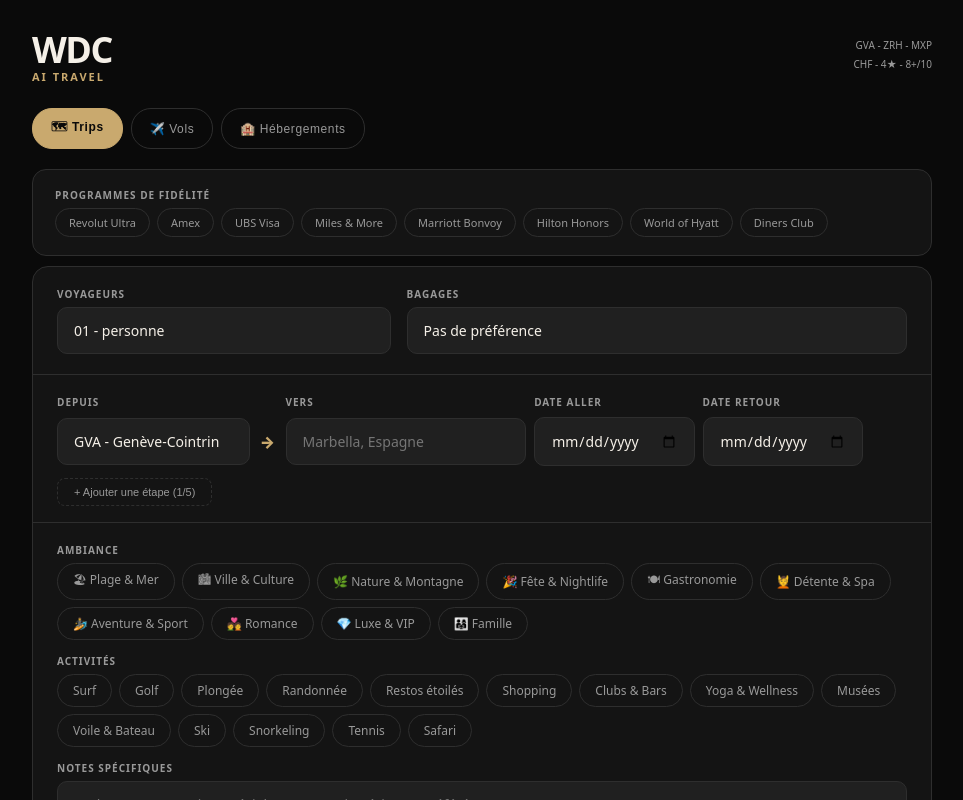
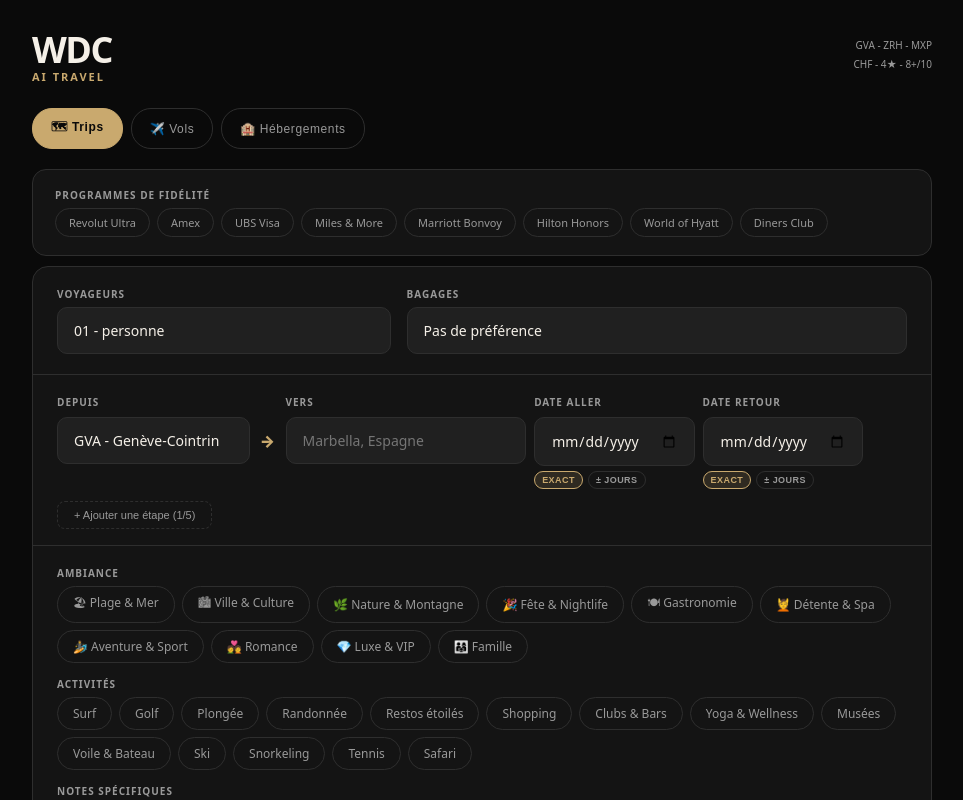
Before and after one commit to Beexfit/agent-voyage, a React (Vite) app in the folder agent-voyage/: page / in a window 1280 px wide. Shown: the top 800 px of the page, without its empty margins (158-1121 px from the left). Built offline with nearby package versions, Linux system fonts and the light colour scheme.

Commit message:
Update App.jsx

```diff
--- a/agent-voyage/src/App.jsx
+++ b/agent-voyage/src/App.jsx
@@ -861,6 +861,47 @@ function ResultsView({text}) {
   );
 }
 
+
+// ═══════════════════════════════════════════════════════════════════
+// DATE FLEX CELL — date input + exact/±jours toggle + slider
+// ═══════════════════════════════════════════════════════════════════
+
+function DateFlexCell({value, onChange, flex, onFlexChange}) {
+  return (
+    <div>
+      <input type="date" value={value} onChange={e=>onChange(e.target.value)} style={INP}/>
+      <div style={{display:"flex",alignItems:"center",marginTop:"5px",gap:"5px"}}>
+        <button onClick={()=>onFlexChange(0)} style={{
+          fontSize:"9px",fontWeight:"700",padding:"3px 7px",
+          borderRadius:"10px",border:`1px solid ${flex===0?C.gold:C.border}`,
+          background:flex===0?"rgba(201,169,110,0.15)":"transparent",
+          color:flex===0?C.gold:C.muted,cursor:"pointer",letterSpacing:"0.05em",whiteSpace:"nowrap",
+        }}>EXACT</button>
+        <button onClick={()=>onFlexChange(flex===0?3:flex)} style={{
+          fontSize:"9px",fontWeight:"700",padding:"3px 7px",
+          borderRadius:"10px",border:`1px solid ${flex>0?C.gold:C.border}`,
+          background:flex>0?"rgba(201,169,110,0.15)":"transparent",
+          color:flex>0?C.gold:C.muted,cursor:"pointer",letterSpacing:"0.05em",whiteSpace:"nowrap",
+        }}>{flex>0?`± ${flex}j`:"± JOURS"}</button>
+      </div>
+      {flex>0&&(
+        <div style={{marginTop:"7px",padding:"10px 12px",background:C.card2,borderRadius:"8px"}}>
+          <div style={{display:"flex",justifyContent:"space-between",marginBottom:"6px"}}>
+            <span style={{fontSize:"10px",color:C.muted,letterSpacing:"0.06em"}}>FLEXIBILITÉ</span>
+            <span style={{fontSize:"12px",fontWeight:"800",color:C.gold}}>± {flex} jour{flex>1?"s":""}</span>
+          </div>
+          <input type="range" min="1" max="21" step="1" value={flex}
+            onChange={e=>onFlexChange(+e.target.value)}
+            style={{width:"100%",accentColor:C.gold,cursor:"pointer"}}/>
+          <div style={{display:"flex",justifyContent:"space-between",fontSize:"9px",color:C.muted,marginTop:"4px"}}>
+            <span>± 1j</span><span>± 7j</span><span>± 14j</span><span>± 21j</span>
+          </div>
+        </div>
+      )}
+    </div>
+  );
+}
+
 // ═══════════════════════════════════════════════════════════════════
 // APP
 // ═══════════════════════════════════════════════════════════════════
@@ -878,7 +919,7 @@ export default function App() {
   const [loyaltyPoints, setLoyaltyPoints] = useState(0);
   const [from, setFrom] = useState("GVA");
   const [fromCustom, setFromCustom] = useState("");
-  const [legs, setLegs] = useState([{to:"",depDate:"",retDate:""}]);
+  const [legs, setLegs] = useState([{to:"",depDate:"",retDate:"",depFlex:0,retFlex:0}]);
   const [travelers, setTravelers] = useState("1");
   const [baggage, setBaggage] = useState("no_pref");
   const [vibes, setVibes] = useState([]);
@@ -896,7 +937,7 @@ export default function App() {
     return()=>clearInterval(timer.current);
   },[phase]);
 
-  const addLeg=()=>{if(legs.length<5)setLegs(l=>[...l,{to:"",depDate:l[l.length-1].retDate||"",retDate:""}]);};
+  const addLeg=()=>{if(legs.length<5)setLegs(l=>[...l,{to:"",depDate:l[l.length-1].retDate||"",retDate:"",depFlex:0,retFlex:0}]);};
   const removeLeg=idx=>setLegs(l=>l.filter((_,i)=>i!==idx));
   const updateLeg=(idx,field,val)=>{
     setLegs(l=>{
@@ -915,8 +956,8 @@ export default function App() {
     const legLines=legs.filter(l=>l.to).map((l,i)=>{
       const fp=i===0?airport:(legs[i-1].to||airport);
       const parts=[`Vol ${i+1} : ${fp} -> ${l.to}`];
-      if(l.depDate) parts.push(`départ ${l.depDate}`);
-      if(l.retDate) parts.push(i===legs.length-1?`retour ${l.retDate}`:`arrivée ${l.retDate}`);
+      if(l.depDate) parts.push(`départ ${l.depDate}${l.depFlex>0?` (flexible ±${l.depFlex} jours, chercher le meilleur prix dans cette plage)`:""}`);
+      if(l.retDate) parts.push(i===legs.length-1?`retour ${l.retDate}${l.retFlex>0?` (flexible ±${l.retFlex} jours)`:""}`:`arrivée ${l.retDate}${l.retFlex>0?` (flexible ±${l.retFlex} jours)`:""}`);
       return "✈️ "+parts.join(" - ");
     });
     const bagLabel=BAGGAGE_OPTIONS.find(b=>b.id===baggage)?.label||"";
@@ -1002,15 +1043,15 @@ export default function App() {
             <Lbl s={{marginBottom:0}}>Depuis</Lbl><div/><Lbl s={{marginBottom:0}}>Vers</Lbl><Lbl s={{marginBottom:0}}>Date aller</Lbl><Lbl s={{marginBottom:0}}>Date retour</Lbl><div/>
           </div>
           {legs.map((leg,idx)=>(
-            <div key={idx} style={{display:"grid",gridTemplateColumns:"minmax(0,1.2fr) 20px minmax(0,1.5fr) minmax(0,1fr) minmax(0,1fr) 36px",gap:"8px",alignItems:"center",marginBottom:"8px"}}>
+            <div key={idx} style={{display:"grid",gridTemplateColumns:"minmax(0,1.2fr) 20px minmax(0,1.5fr) minmax(0,1fr) minmax(0,1fr) 36px",gap:"8px",alignItems:"flex-start",marginBottom:"8px"}}>
               {idx===0
                 ?<select value={from} onChange={e=>setFrom(e.target.value)} style={INP}>{AIRPORTS.map(a=><option key={a.code} value={a.code}>{a.code==="OTHER"?"✏ Autre":`${a.code} - ${a.name}`}</option>)}</select>
                 :<div style={{...INP_RO,overflow:"hidden",textOverflow:"ellipsis",whiteSpace:"nowrap"}}>{legs[idx-1].to||"-"}</div>
               }
-              <div style={{textAlign:"center",color:C.gold,fontWeight:"900",fontSize:"16px"}}>→</div>
+              <div style={{textAlign:"center",color:C.gold,fontWeight:"900",fontSize:"16px",paddingTop:"13px"}}>→</div>
               <input value={leg.to} onChange={e=>updateLeg(idx,"to",e.target.value)} placeholder={["Marbella, Espagne","Chicago, USA","Costa Rica","Mykonos"][idx]||"Destination"} style={INP}/>
-              <input type="date" value={leg.depDate} onChange={e=>updateLeg(idx,"depDate",e.target.value)} style={INP}/>
-              <input type="date" value={leg.retDate} onChange={e=>updateLeg(idx,"retDate",e.target.value)} style={INP}/>
+              <DateFlexCell value={leg.depDate} onChange={v=>updateLeg(idx,"depDate",v)} flex={leg.depFlex||0} onFlexChange={v=>updateLeg(idx,"depFlex",v)}/>
+              <DateFlexCell value={leg.retDate} onChange={v=>updateLeg(idx,"retDate",v)} flex={leg.retFlex||0} onFlexChange={v=>updateLeg(idx,"retFlex",v)}/>
               {idx>0?<button onClick={()=>removeLeg(idx)} style={{width:"36px",height:"36px",border:`1px solid ${C.border}`,background:"transparent",cursor:"pointer",color:C.muted,fontSize:"18px",display:"flex",alignItems:"center",justifyContent:"center",borderRadius:"8px"}}>×</button>:<div/>}
             </div>
           ))}
```
